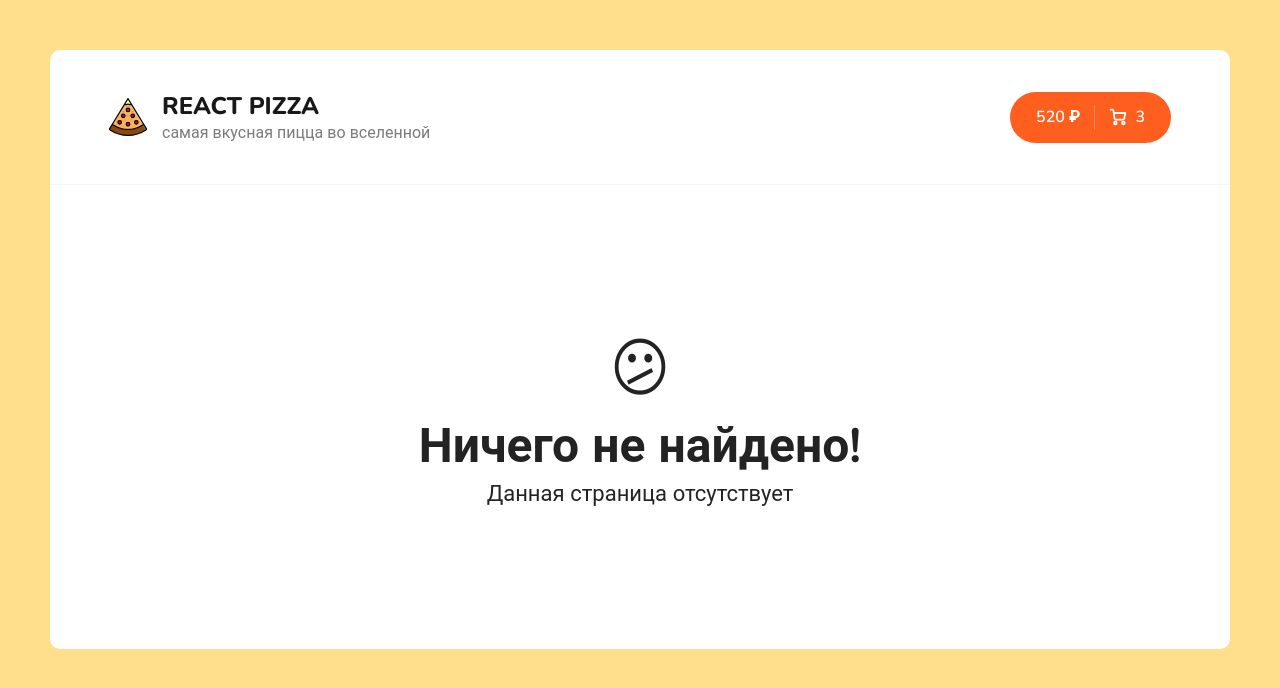
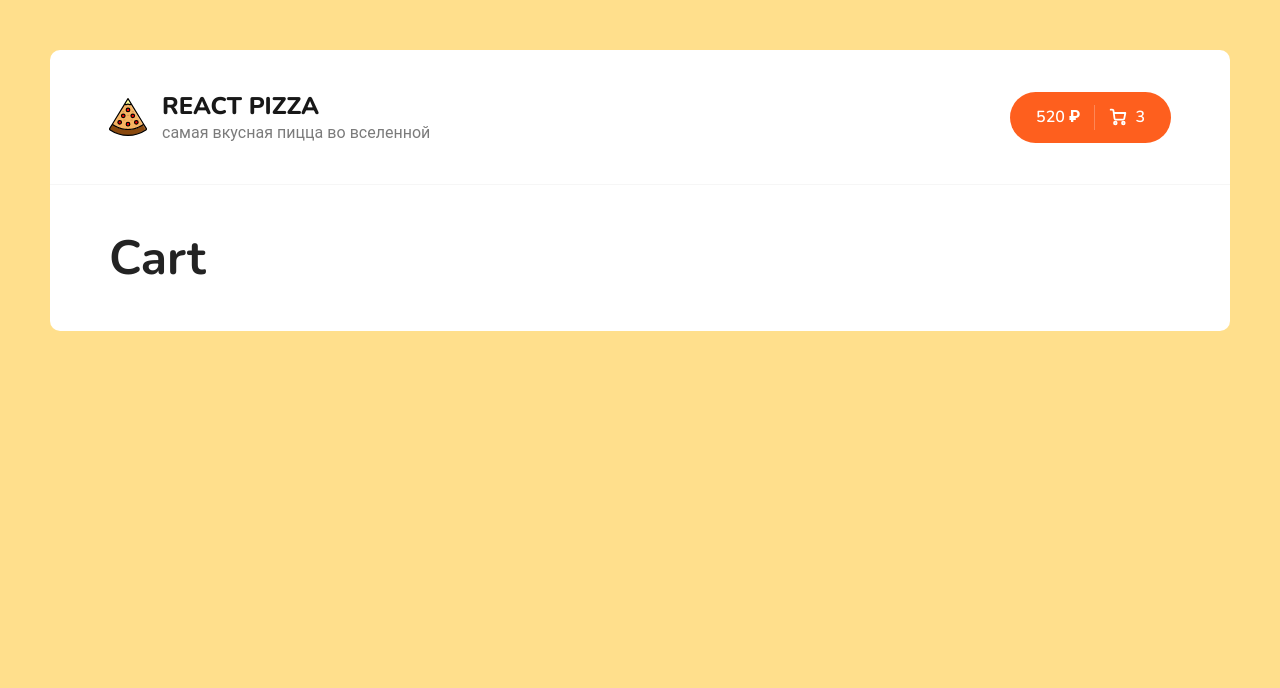
Before and after one commit to BrainWosher/react-pizza-v2, a React (Create React App) app: page /cart in a window 1280 px wide. Shown: the top 688 px of the page. Built offline with nearby package versions, Linux system fonts and the light colour scheme.

Commit message:
заглушка для страницы корзина

```diff
--- a/src/App.js
+++ b/src/App.js
@@ -3,6 +3,7 @@
 import './scss/app.scss';
 import Header from './components/Header';
 import Home from './pages/Home';
+import Cart from './pages/Cart';
 import NotFound from './pages/NotFound';
 
 function App() {
@@ -13,6 +14,7 @@
         <div className="container">
           <Routes>
             <Route path="/" element={<Home />} />
+            <Route path="/cart" element={<Cart />} />
             <Route path="*" element={<NotFound />} />
           </Routes>
         </div>
--- a/src/components/Header.jsx
+++ b/src/components/Header.jsx
@@ -15,7 +15,7 @@
         </div>
       </Link>
       <div className="header__cart">
-        <a href="/cart.html" className="button button--cart">
+        <Link to="/cart" className="button button--cart">
           <span>520 ₽</span>
           <div className="button__delimiter"></div>
           <svg
@@ -48,7 +48,7 @@
             />
           </svg>
           <span>3</span>
-        </a>
+        </Link>
       </div>
     </div>
   </div>
--- a/src/pages/Cart.jsx
+++ b/src/pages/Cart.jsx
@@ -0,0 +1,11 @@
+import React from 'react';
+
+const Cart = () => {
+  return (
+    <div>
+      <h1>Cart</h1>
+    </div>
+  );
+};
+
+export default Cart;
```
